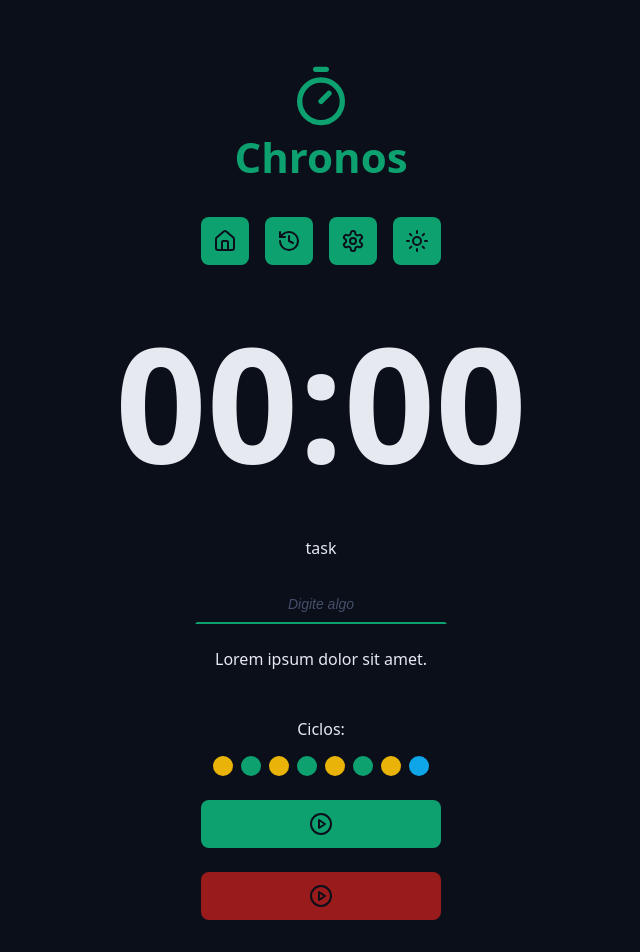
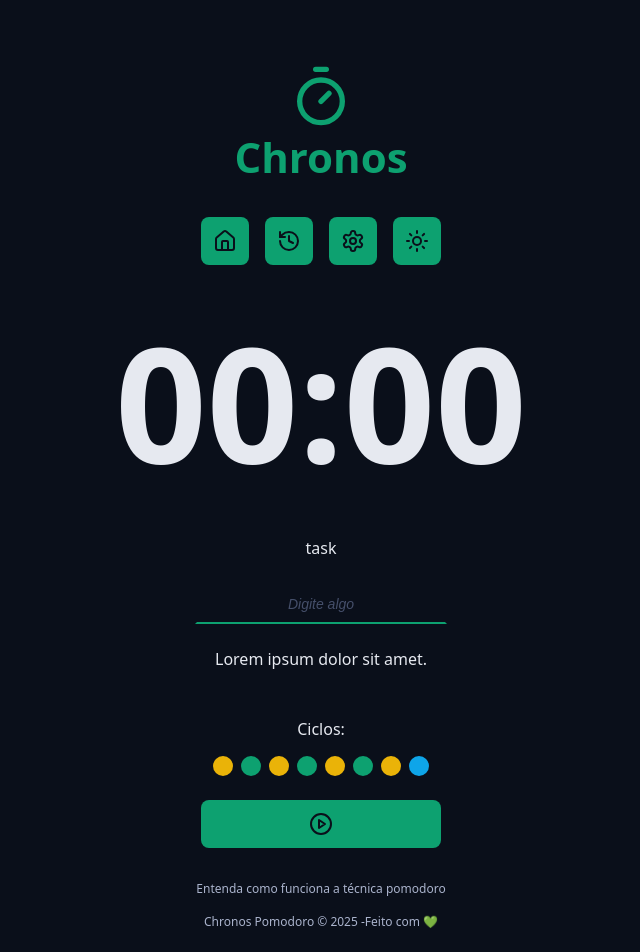
Before and after one commit to DavidRobersonN/chronos-pomodoro, a React (Vite) app: page / in a window 1280 px wide. Shown: the top 952 px of the page, without its empty margins (319-959 px from the left). Built offline with nearby package versions, Linux system fonts and the light colour scheme.

Commit message:
iniciado componente footer

```diff
--- a/src/App.tsx
+++ b/src/App.tsx
@@ -8,6 +8,7 @@
 import { Cycles } from './components/Cycles';
 import { DefaultButton } from './components/DefaultButton';
 import { PlayCircleIcon } from 'lucide-react';
+import { Footer } from './components/Footer';
 
 export function App() {
   return (
@@ -43,10 +44,13 @@
           <Cycles />
 
           <div className='formRow'>
-            <DefaultButton icon={<PlayCircleIcon />} color='green' />
-            <DefaultButton icon={<PlayCircleIcon />} color='red' />
+            <DefaultButton icon={<PlayCircleIcon />} />
           </div>
         </form>
+      </Container>
+
+      <Container>
+        <Footer />
       </Container>
     </>
   );
--- /dev/null
+++ b/src/components/Footer/index.tsx
@@ -0,0 +1,12 @@
+import styles from './styles.module.css';
+
+export function Footer() {
+  return (
+    <footer className={styles.footer}>
+      <a href=''>Entenda como funciona a técnica pomodoro</a>
+      <a href=''>
+        Chronos Pomodoro &copy; {new Date().getFullYear()} -Feito com 💚
+      </a>
+    </footer>
+  );
+}
--- /dev/null
+++ b/src/components/Footer/styles.module.css
@@ -0,0 +1,18 @@
+.footer {
+  display: flex;
+  flex-direction: column;
+  align-items: center;
+  justify-content: center;
+  font-size: 1.2rem;
+  gap: 1.6rem;
+}
+
+.footer a {
+  color: var(--text-muted);
+  text-decoration: none;
+}
+
+.footer a:hover {
+  color: var(--text-muted);
+  text-decoration: underline;
+}
```
